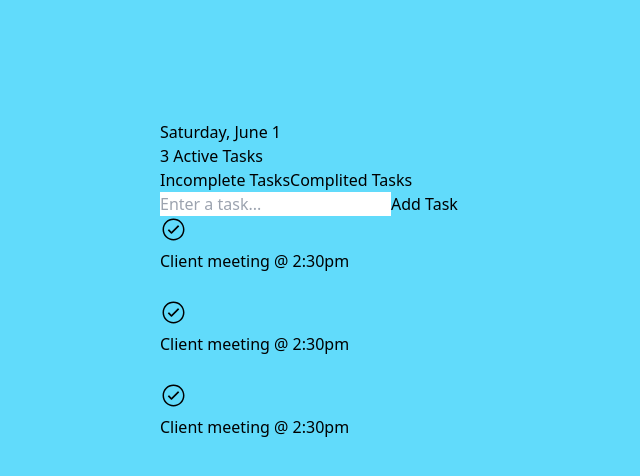
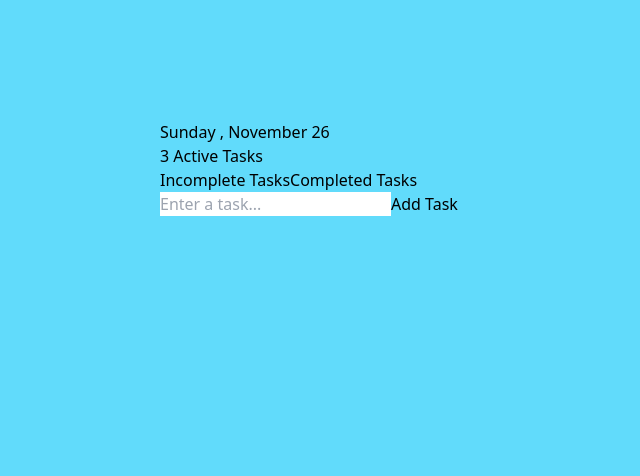
Before and after one commit to matiasvissio13/tp-integrador-final-react, a React (Vite) app: page /completed in a window 1280 px wide. Shown: the top 476 px of the page, without its empty margins (0-640 px from the left). Built offline with nearby package versions, Linux system fonts and the light colour scheme; some icons are missing.

Commit message:
Agregado fecha-Router de Completed

```diff
--- a/package.json
+++ b/package.json
@@ -12,7 +12,8 @@
   "dependencies": {
     "react": "^18.2.0",
     "react-dom": "^18.2.0",
-    "react-icons": "^4.12.0"
+    "react-icons": "^4.12.0",
+    "react-router-dom": "^6.20.0"
   },
   "devDependencies": {
     "@types/react": "^18.2.37",
@@ -25,6 +26,6 @@
     "eslint-plugin-react-refresh": "^0.4.4",
     "postcss": "^8.4.31",
     "tailwindcss": "^3.3.5",
-    "vite": "^5.0.0"
+    "vite": "^5.0.2"
   }
 }
--- a/src/App.jsx
+++ b/src/App.jsx
@@ -1,20 +1,38 @@
 import "./App.css"
-
+import { BrowserRouter as Router, Route, Routes } from 'react-router-dom';
 import TaskForm from "./components/TaskForm/TaskForm";
 import TaskInfo from "./components/TaskInfo/TaskInfo";
 import TaskList from "./components/TaskList/TaskList";
-
+import CompletedTasks from './components/CompletedTasks/CompletedTasks';
 
 
 function App() {
 
   return (
-    <div className="flex w-full h-full gap-7 flex-col p-10 shadow-xl rounded text-white bg-[#393F49]">
+   /*{ <div className="flex w-full h-full gap-7 flex-col p-10 shadow-xl rounded text-white bg-[#393F49]">
       <TaskInfo />
       <TaskForm />
       <TaskList />
     </div>
-  )
+  }*/
+    <Router>
+      <div className="flex w-full h-full gap-7 flex-col p-10 shadow-xl rounded text-white bg-[#393F49]">
+        <Routes>
+          <Route path="/completed" element={<CompletedTasks />} />
+          <Route
+            path="/"
+            element={
+              <div className="flex w-full h-full gap-7 flex-col">
+                <TaskInfo />
+                <TaskForm />
+                <TaskList />
+              </div>
+            }
+          />
+        </Routes>
+      </div>
+    </Router>
+  );
 }
 
 export default App
--- /dev/null
+++ b/src/components/CompletedTasks/CompletedTasks.jsx
@@ -0,0 +1,15 @@
+// eslint-disable-next-line no-unused-vars
+import React from 'react';
+import TaskInfo from '../TaskInfo/TaskInfo';
+import TaskForm from '../TaskForm/TaskForm';
+
+const CompletedTasks= () => {
+  return (
+    <div className="flex w-full h-full gap-7 flex-col p-10 shadow-xl rounded text-white bg-[#393F49]">
+        <TaskInfo  />
+        <TaskForm  />
+    </div>
+  );
+};
+
+export default CompletedTasks;
--- a/src/components/TaskInfo/TaskInfo.jsx
+++ b/src/components/TaskInfo/TaskInfo.jsx
@@ -1,15 +1,22 @@
 import React from 'react'
+import { Link } from 'react-router-dom';
+const TaskInfo = () => {
+    const fechActual = new Date();
+    const diasSemanas = ['Sunday', 'Monday', 'Tuesday', 'Wednesday', 'Thursday', 'Friday', 'Saturday'];
+    const meses = ['January', 'February', 'March', 'April', 'May', 'June', 'July', 'August', 'September', 'October', 'November', 'December'];
 
-const TaskInfo = () => {
+    const diaSemana = diasSemanas[fechActual.getDay()];
+    const mes = meses[fechActual.getMonth()];
+    const diaMes = fechActual.getDate();
     return (
         <div className="flex justify-between">
             <div className="flex flex-col">
-                <h3>Saturday, June 1</h3>
+                <h3>{`${diaSemana} , ${mes} ${diaMes}`} </h3>
                 <p className="text-[#61DBFB]">3 Active Tasks</p>
             </div>
             <div className="flex items-start gap-10">
-                <button>Incomplete Tasks</button>
-                <button>Complited Tasks</button>
+                <Link to="/"><button>Incomplete Tasks</button></Link>
+                <Link to="/completed"><button>Completed Tasks</button></Link>
             </div>
         </div>
     )
```
Also changed, not shown: 1 other file (tests, documents, lock files or other folders).
